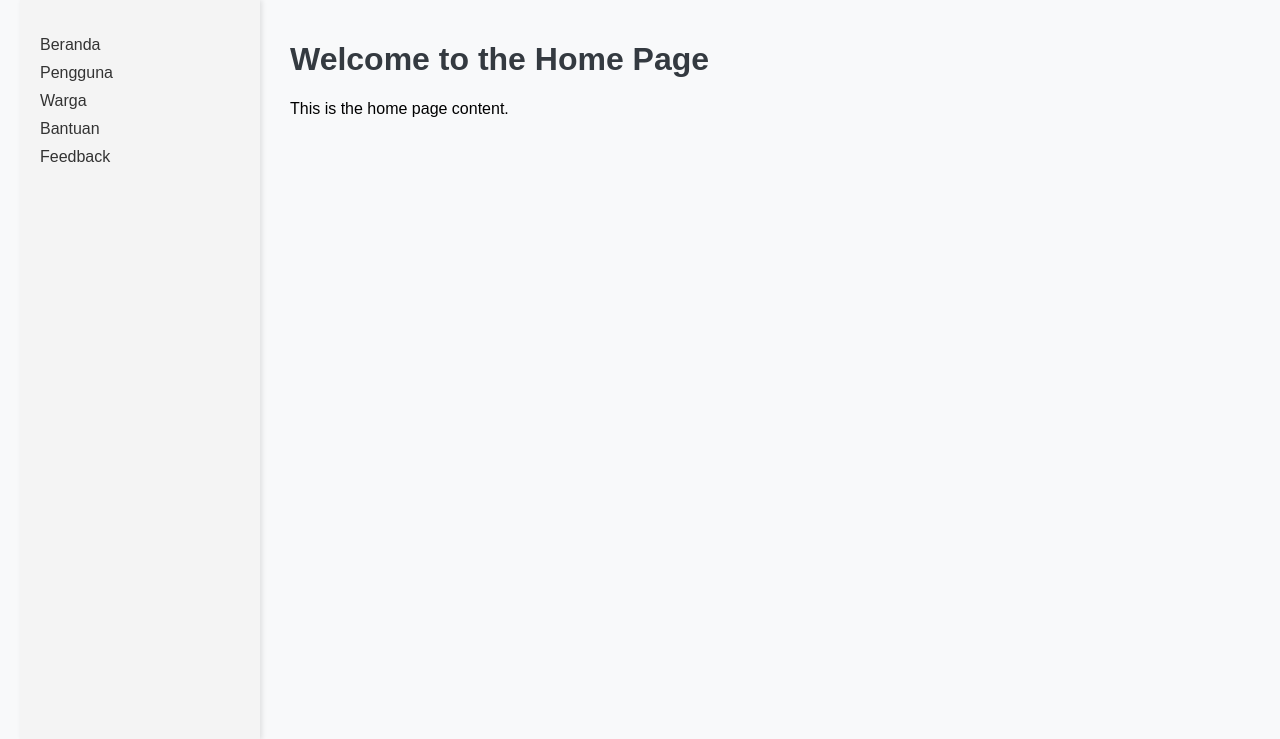
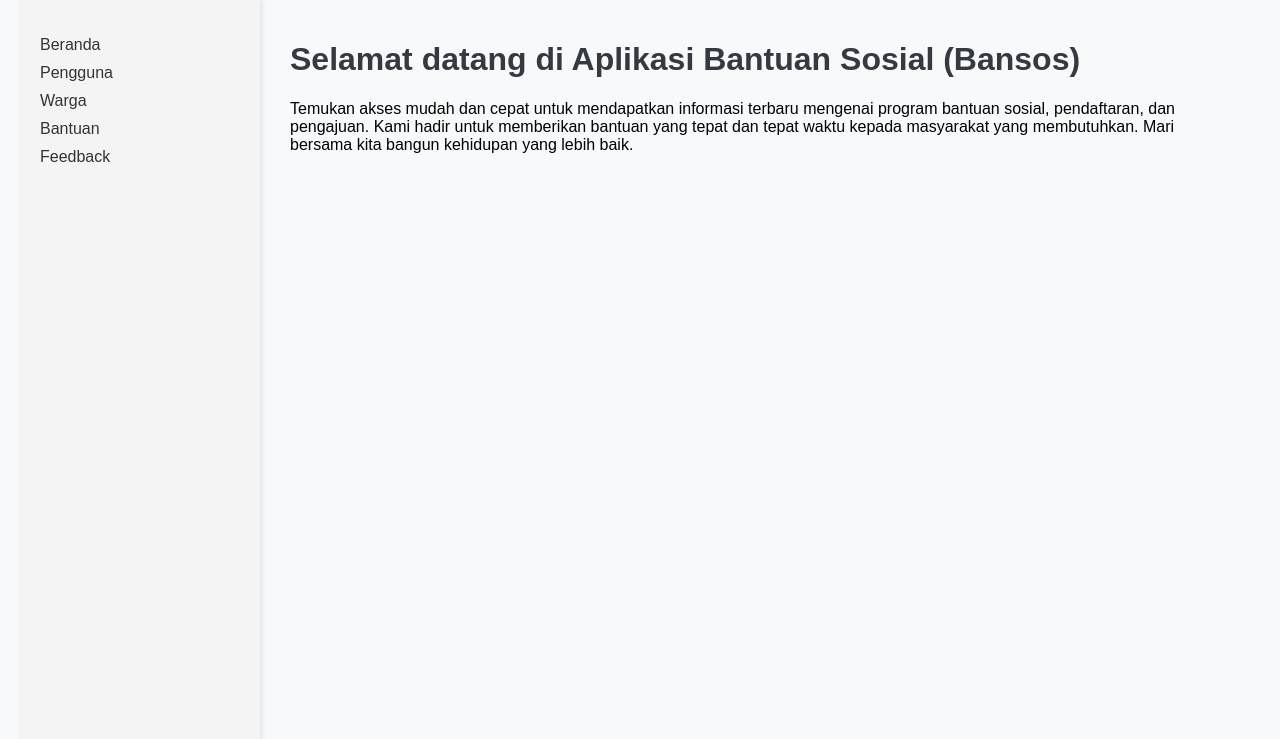
Before and after one commit to ahmdsen/Skripsi-hussein, a Flask app: page /home in a window 1280 px wide. Shown: the part 60-799 px from the top of the page. Run offline with Flask 3, Linux system fonts and the light colour scheme; the visitor is signed in with stand-in values (Sample User, id 1).

Commit message:
home html

```diff
--- a/templates/home.html
+++ b/templates/home.html
@@ -5,6 +5,6 @@
 {% endblock %}
 
 {% block content %}
-<h1>Welcome to the Home Page</h1>
-<p>This is the home page content.</p>
+<h1>Selamat datang di Aplikasi Bantuan Sosial (Bansos)</h1>
+<p>Temukan akses mudah dan cepat untuk mendapatkan informasi terbaru mengenai program bantuan sosial, pendaftaran, dan pengajuan. Kami hadir untuk memberikan bantuan yang tepat dan tepat waktu kepada masyarakat yang membutuhkan. Mari bersama kita bangun kehidupan yang lebih baik.</p>
 {% endblock %}
```
